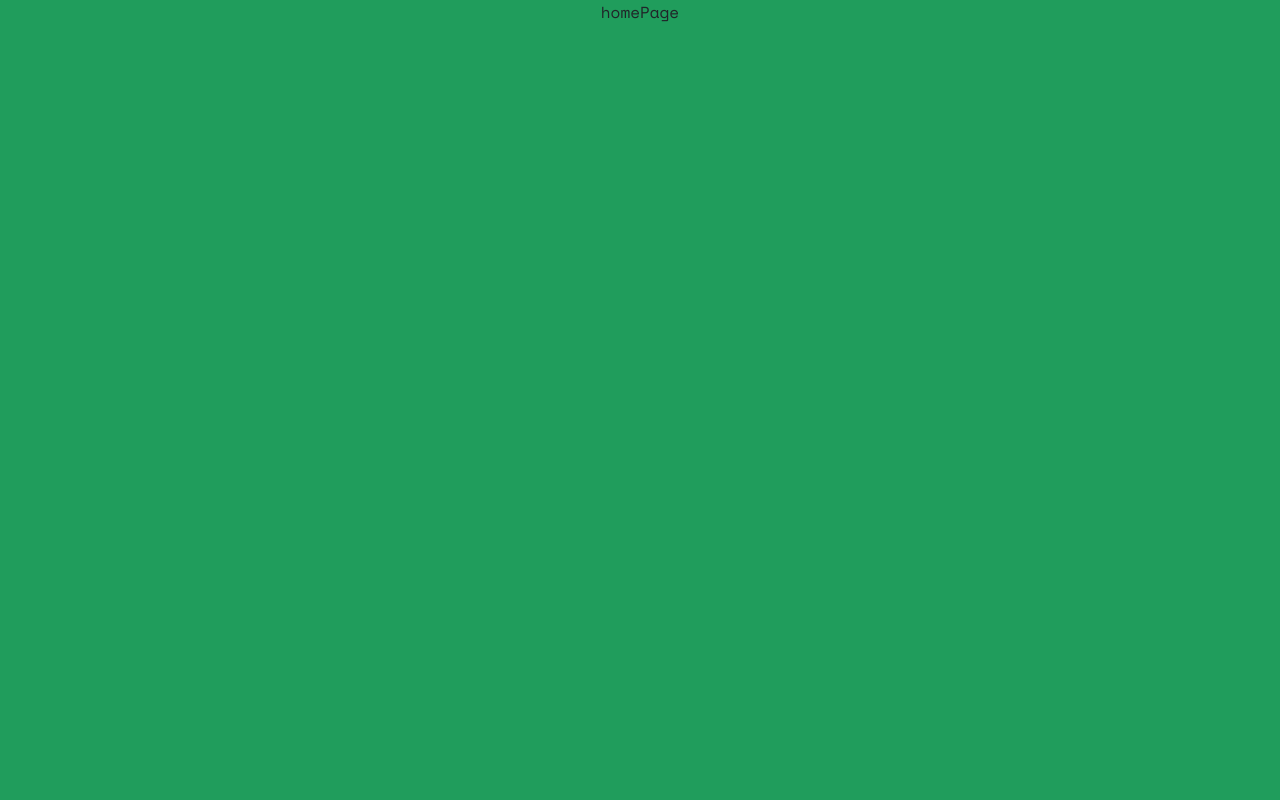
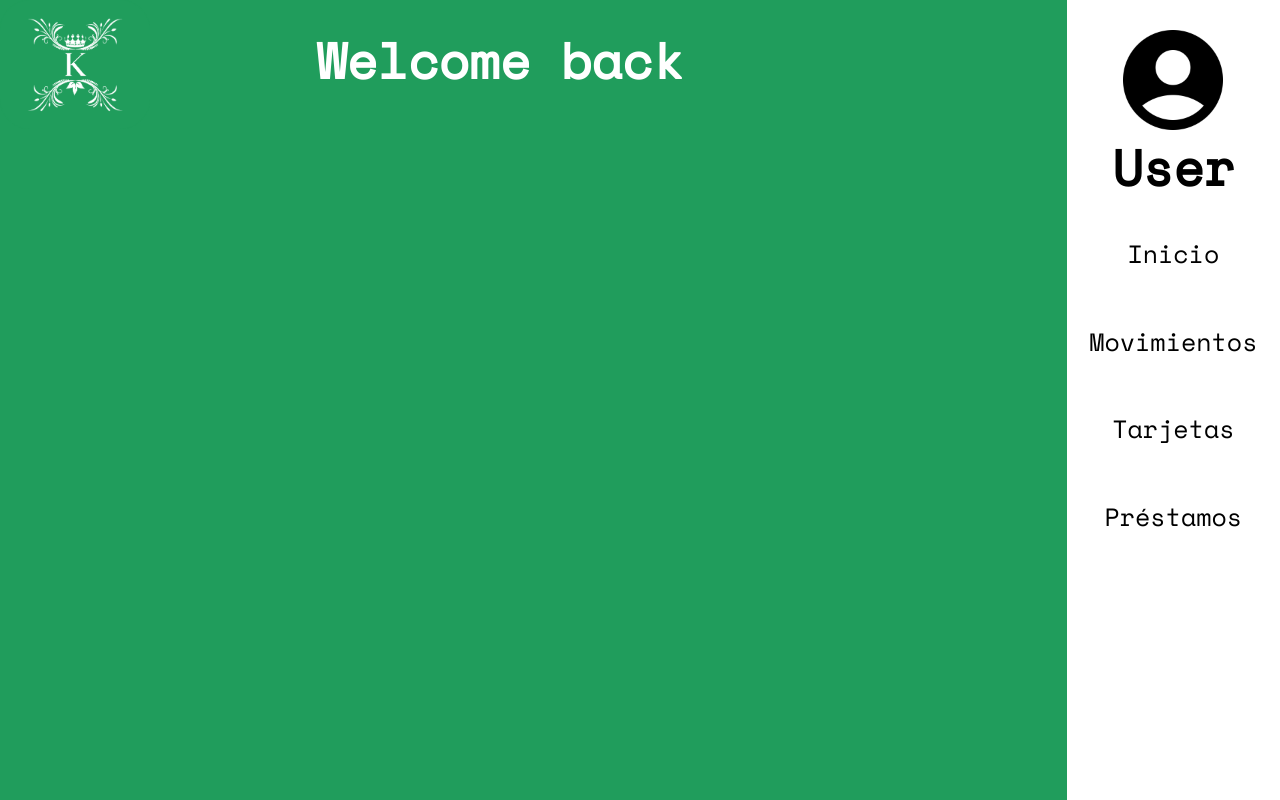
Before and after one commit to kuvii/Proyecto-FCT, a React (Create React App) app in the folder frontend/: page / in a window 1280 px wide. Built offline with nearby package versions, Linux system fonts and the light colour scheme.

Commit message:
[feat] finished home component visually

```diff
--- a/frontend/src/components/homePage/HomePage.jsx
+++ b/frontend/src/components/homePage/HomePage.jsx
@@ -1,7 +1,33 @@
-const homePage = () => {
+import imagenLogo1 from '../../assets/KingsBank_BlancoVerde1.png'
+import imagenUsuario1 from '../../assets/usuario1.png'
+
+const HomePage = () => {
+
     return (
-        <div>homePage</div>
+        <div className='generalContainer'>
+            <div className='containerPage'>
+                <nav className="navbar navbar-expand-lg contenedorNavbar mainContainer">
+                    <div className="collapse navbar-collapse headerContainer" id="navbarTogglerDemo01">
+                        <img src={imagenLogo1} className='imagenKingBank' alt='Imagen del Logo'/>
+                        <div className="header">
+                            <h2 className='title'>Welcome back</h2>
+                        </div>
+                    </div>
+                </nav>
+
+            </div>
+            <div className='containerPage2'>
+                <img src={imagenUsuario1} alt="usuario1" className='imgUsuario1' />
+                <span className='titleUser'>User</span>
+                <div className='containerUserLinks'>
+                    <a href='/Inicio' className='userLinks'>Inicio</a>
+                    <a href='/' className='userLinks'>Movimientos</a>
+                    <a href='/' className='userLinks'>Tarjetas</a>
+                    <a href='/' className='userLinks'>Préstamos</a>
+                </div>
+            </div>
+        </div>
     )
 }
 
-export default homePage
+export default HomePage
--- a/frontend/src/index.css
+++ b/frontend/src/index.css
@@ -1,23 +1,17 @@
-:root {
-  --light-green: #209d5c;
-  --white: #fff;
-  --main-font: 'Space Mono'
-}
-
 body {
   margin: 0;
-  font-family: var(--main-font);
+  font-family: 'Space Mono';
   -webkit-font-smoothing: antialiased;
   -moz-osx-font-smoothing: grayscale;
-  background-color: var(--light-green);
+  background-color: #209d5c;
   text-align: center;
 }
 
 code {
-  font-family: var(--main-font), monospace;
+  font-family: 'Space Mono', monospace;
 }
 
-.logoTitulo {
+.logoTitle {
   display: flex;
   justify-content: space-between;
   width: 45%;
@@ -28,10 +22,39 @@ code {
   width: 150px;
 }
 
-.titulo {
+.title {
   font-size: 50px;
   font-weight: bold;
-  color: var(--white);
+  color: #fff;
+}
+
+.titleUser {
+  font-size: 50px;
+  font-weight: bold;
+  color: #000;
+}
+
+.titleMovements {
+  margin-bottom: 10px;
+  color: #fff;
+  text-align: left;
+}
+
+.textTitleHomeUser {
+  font-size: 20px;
+  color: #fff;
+  font-weight: bold;
+}
+
+.textBox {
+  color: #fff;
+  margin-top: 8px;
+}
+
+.textBoxLoan {
+  color: #fff;
+  font-size: 12px;
+  margin-left: 10px;
 }
 
 .header {
@@ -67,13 +90,13 @@ code {
 
 input {
   border: none;
-  border-bottom: 1px solid var(--white);
+  border-bottom: 1px solid #fff;
   outline: none;
-  background-color: var(--light-green);
+  background-color: #209d5c;
 }
 
 input:focus, input::placeholder, input:valid {
-  color: var(--white);
+  color: #fff;
 }
 
 .imagenLogo {
@@ -87,27 +110,27 @@ input:focus, input::placeholder, input:valid {
 
 .botonLogin {
   background-color: black;
-  color: var(--white);
+  color: #fff;
   border-radius: 10px;
   width: 120px;
   height: 35px;
 }
 
 .botonLogin:hover {
-  background-color: var(--white);
+  background-color: #fff;
   color: black;
 }
 
 .botonRegister {
   border: none;
   background-color: transparent;
-  color: var(--white);
+  color: #fff;
 }
 
 .footer {
   position: absolute;
   bottom: 0px;
-  background-color: var(--white);
+  background-color: #fff;
   width: 100%;
   padding: 0.5%;
 }
@@ -132,7 +155,7 @@ input:focus, input::placeholder, input:valid {
 }
 
 .formRegistro {
-  background-color: var(--white);
+  background-color: white;
   width: 60%;
   border-radius: 10px;
   height: auto;
@@ -140,18 +163,18 @@ input:focus, input::placeholder, input:valid {
 
 .buttonRegister {
   border-radius: 10px;
-  color: var(--white);
-  background-color: var(--light-green);
-  border-color: var(--light-green);
+  color: #fff;
+  background-color: #209d5c;
+  border-color: #209d5c;
   margin-bottom: 15px;
   padding: 0px 10px 0px 10px;
 }
 
 .buttonRegister:hover {
   border-radius: 10px;
-  color: var(--light-green);
-  background-color: var(--white);
-  border-color: var(--light-green);
+  color: #209d5c;
+  background-color: #fff;
+  border-color: #209d5c;
   margin-bottom: 15px;
 }
 
@@ -159,7 +182,7 @@ input:focus, input::placeholder, input:valid {
   border: none;
   border-bottom: 1px solid #000;
   outline: none;
-  background-color: var(--white);
+  background-color: #fff;
   margin-top: 10px;
   margin-bottom: 30px;
 }
@@ -167,3 +190,199 @@ input:focus, input::placeholder, input:valid {
 .inputFormulario:focus, .inputFormulario::placeholder, .inputFormulario:valid {
   color: #000;
 }
+
+.mainContainer {
+  width: 100%;
+  background-color: #209d5c;
+}
+
+.headerContainer {
+  border-top-right-radius: 10px;
+  margin-top: -8px;
+}
+
+.containerCardAndLastMovements {
+  display: flex;
+  width: 85%;
+  height: 80vh;
+  background-color: #209d5c;
+  margin-top: 40px;
+}
+
+.containerDataCard {
+  text-align: left;
+  padding-left: 50px;
+  padding-right: 30px;
+}
+
+.card {
+  border: 1px solid black;
+  width: 300px;
+  height: 180px;
+  border-radius: 10px;
+  background-color: black;
+}
+
+.card2 {
+  display: flex;
+  border: 1px solid black;
+  width: 300px;
+  height: 150px;
+  border-radius: 10px;
+  text-align: center;
+  padding: 10px;
+  background-color: black;
+}
+
+.subContainerMoney {
+  display: flex;
+  justify-content: space-between;
+  margin-right: 10px;
+  margin-left: 10px;
+}
+
+.subContainerES {
+  position: absolute;
+  bottom: 0;
+  width: 100%;
+  text-align: center;
+}
+
+.subcontainerCards {
+  display: flex;
+  flex-direction: column;
+  justify-content: center;
+  width: 50%;
+  background-color: #fff;
+  margin-right: 10px;
+  border-radius: 10px;
+}
+
+.subContainerRequestCard {
+  display: flex;
+  flex-direction: column;
+  justify-content: center;
+  background-color: #fff;
+  width: 100%;
+  border-radius: 10px;
+  text-decoration: none;
+  color: #000;
+}
+
+.subContainerRequestCard:hover {
+  color: blue;
+  text-decoration: underline;
+}
+
+.containerMovements {
+  width: 100%;
+  margin-left: 20px;
+  display: flex;
+  flex-direction: column;
+}
+
+.lastMovements {
+  width: 100%;
+  height: 350px;
+  overflow: scroll;
+}
+
+::-webkit-scrollbar {
+  display: none;
+}
+
+.containerPage {
+  width: 100%;
+  border-top-right-radius: 10px;
+  border-bottom-right-radius: 10px;
+  display: flex;
+  flex-direction: column;
+  align-items: center;
+}
+
+.containerPage2 {
+  display: flex;
+  flex-direction: column;
+  align-items: center;
+  background-color: #fff;
+  width: 20%;
+  height: 100vh;
+  color: #fff;
+}
+
+.generalContainer {
+  display: flex;
+}
+
+.imgUsuario1 {
+  width: 100px;
+  height: 100px;
+  margin-top: 30px;
+}
+
+.userLinks {
+  font-size: 25px;
+  color: #000;
+  text-decoration: none;
+}
+
+.userLinks:hover {
+  color: blue;
+  text-decoration: underline;
+}
+
+.userLinks:active {
+  color: blue;
+}
+
+.containerUserLinks {
+  display: flex;
+  flex-direction: column;
+  justify-content: space-between;
+  height: 300px;
+  margin-top: 30px;
+}
+
+.imageSimbolPlus {
+  width: 15px;
+  height: 15px;
+}
+
+.movements {
+  display: flex;
+  justify-content: space-between;
+  margin-bottom: 20px;
+  color: #209d5c;
+  background-color: #000;
+  padding: 20px;
+  position: relative;
+  border-radius: 8px;
+}
+
+.inMovements {
+  display: flex;
+  flex-direction: column;
+  align-items: center;
+}
+
+.date {
+  font-size: 12px;
+  margin-bottom: auto;
+  position: absolute;
+  bottom: 0;
+}
+
+@media only screen and (max-width: 768px) {
+  .containerCardAndLastMovements {
+    display: flex;
+    flex-direction: column;
+    width: 100%;
+    align-items: center;
+  }
+
+  .containerDataCard {
+    margin-bottom: 15px;
+    padding-left: 30px;
+  }
+
+}
```
Also changed, not shown: frontend/src/assets/usuario1.png (added).
